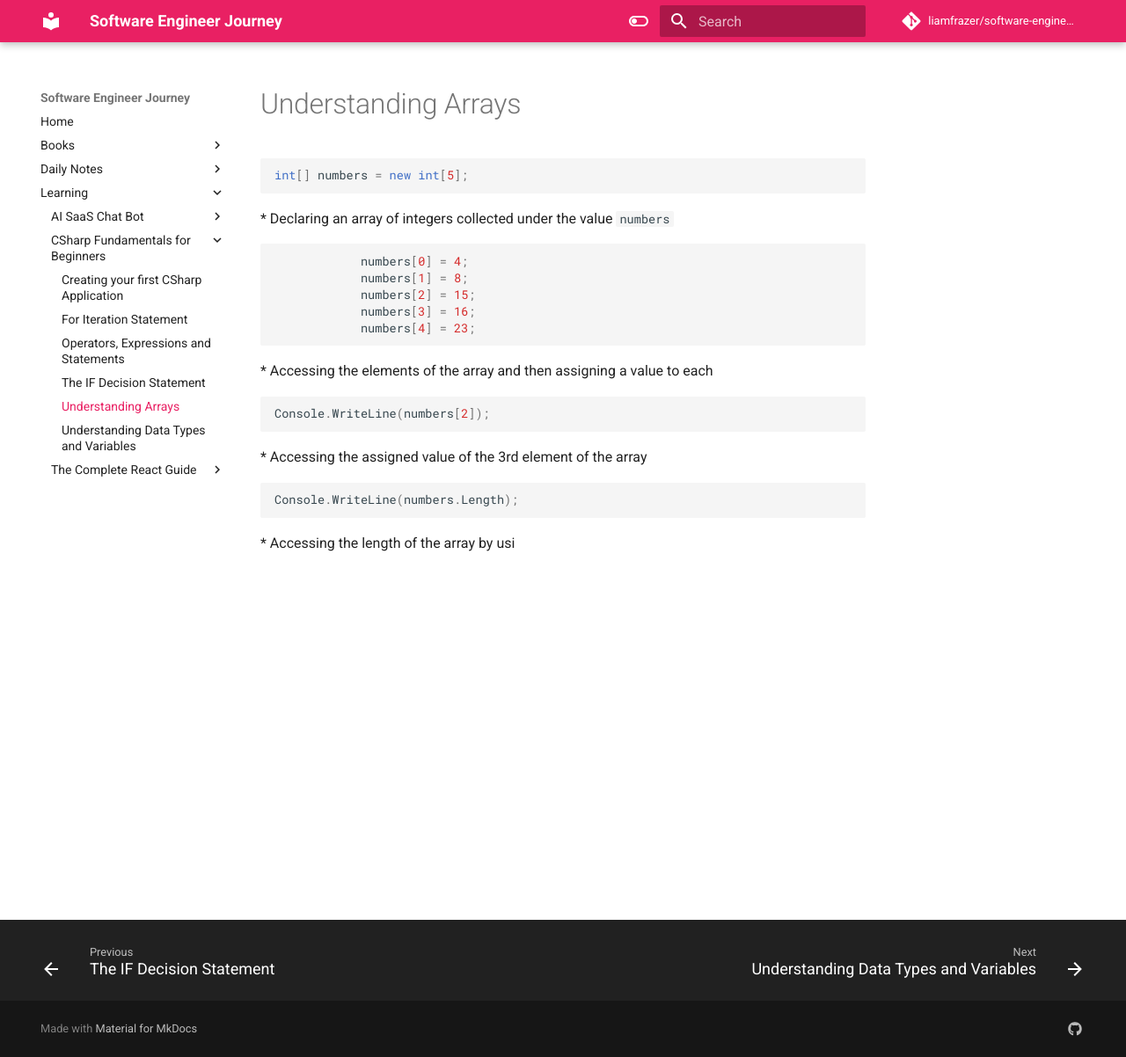
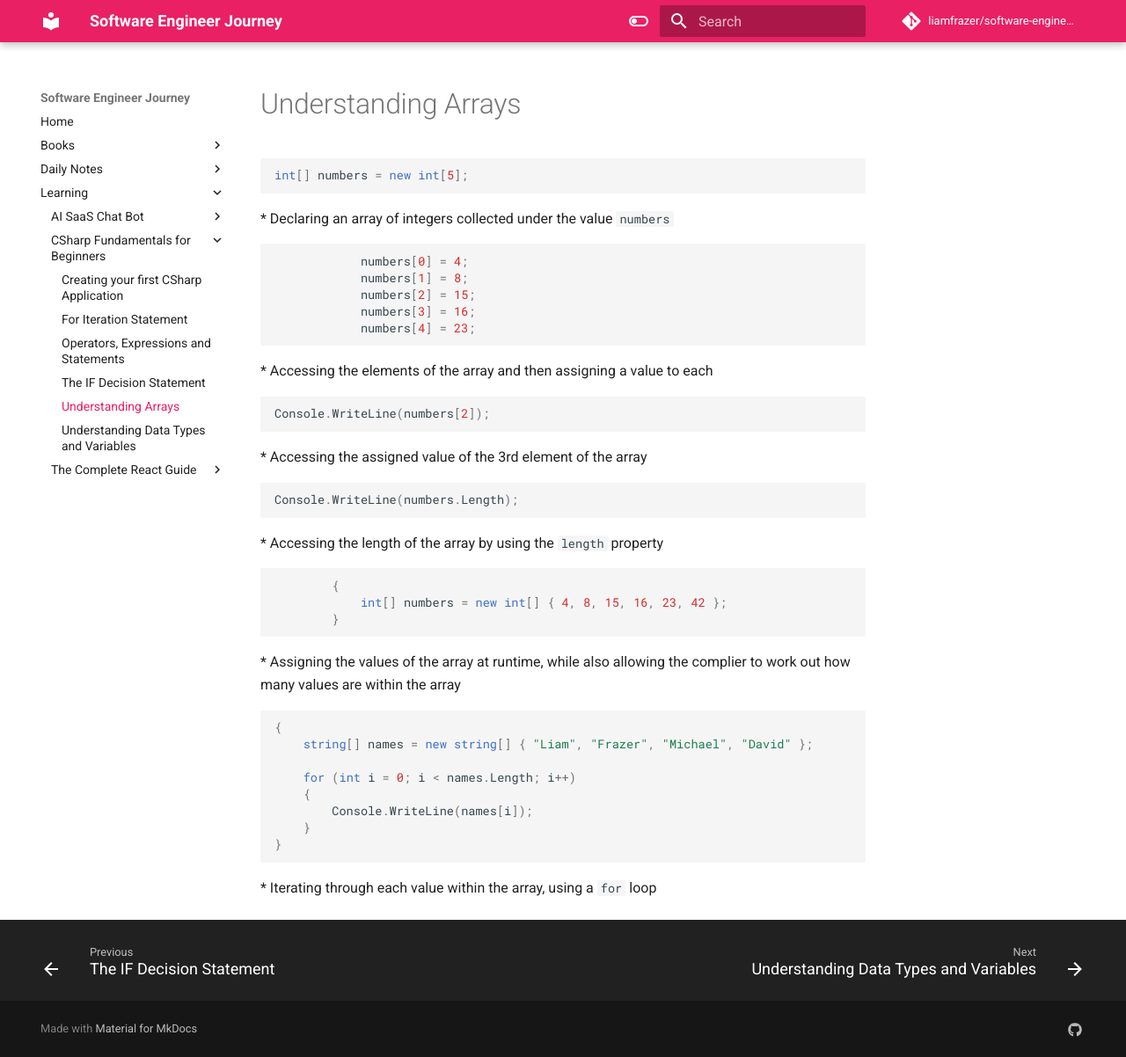
Before and after one commit to liamfrazer/software-engineer-journey, an MkDocs documentation site: the page built from docs/Learning/CSharp Fundamentals for Beginners/Understanding Arrays.md, in a window 1280 px wide and 1202 px high. Shown: the whole window at 88% size. Built offline with MkDocs 1.6.1 and Material for MkDocs 9.7.7, drawn with Linux system fonts in a browser that asks for light colours; comment, search, counter and statistics services are not loaded.

Commit message:
vault backup: 2024-01-06 11:18:36

````diff
--- a/docs/Learning/CSharp Fundamentals for Beginners/Understanding Arrays.md
+++ b/docs/Learning/CSharp Fundamentals for Beginners/Understanding Arrays.md
@@ -25,4 +25,23 @@ Console.WriteLine(numbers[2]);
 ```c#
 Console.WriteLine(numbers.Length);
 ```
-* Accessing the length of the array by usi
+* Accessing the length of the array by using the `length` property
+
+```c#
+        {
+            int[] numbers = new int[] { 4, 8, 15, 16, 23, 42 };
+        }
+```
+* Assigning the values of the array at runtime, while also allowing the complier to work out how many values are within the array
+
+```c#
+{
+    string[] names = new string[] { "Liam", "Frazer", "Michael", "David" };
+
+    for (int i = 0; i < names.Length; i++)
+    {
+        Console.WriteLine(names[i]);
+    }
+}
+```
+* Iterating through each value within the array, using a `for` loop
````
